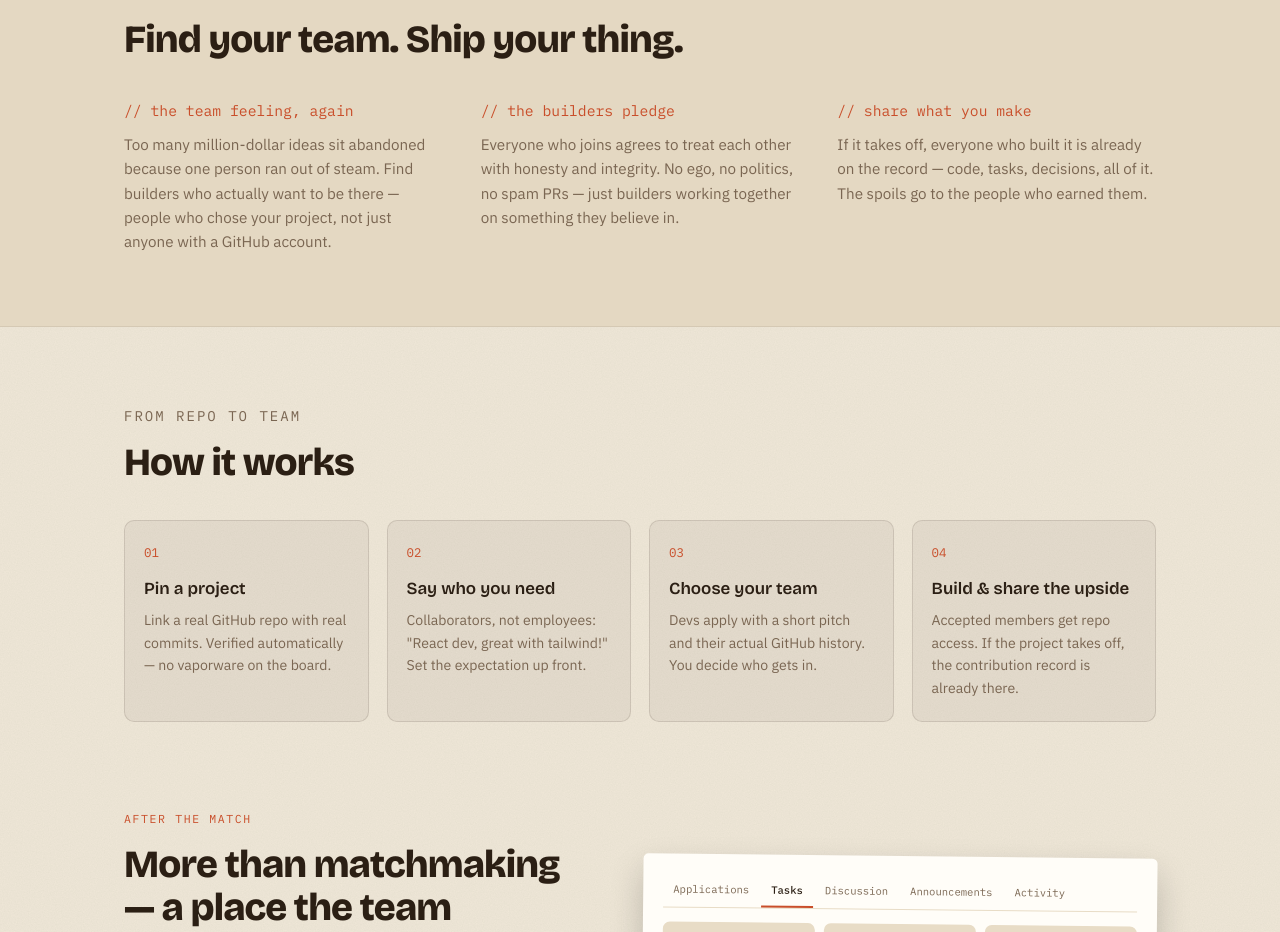
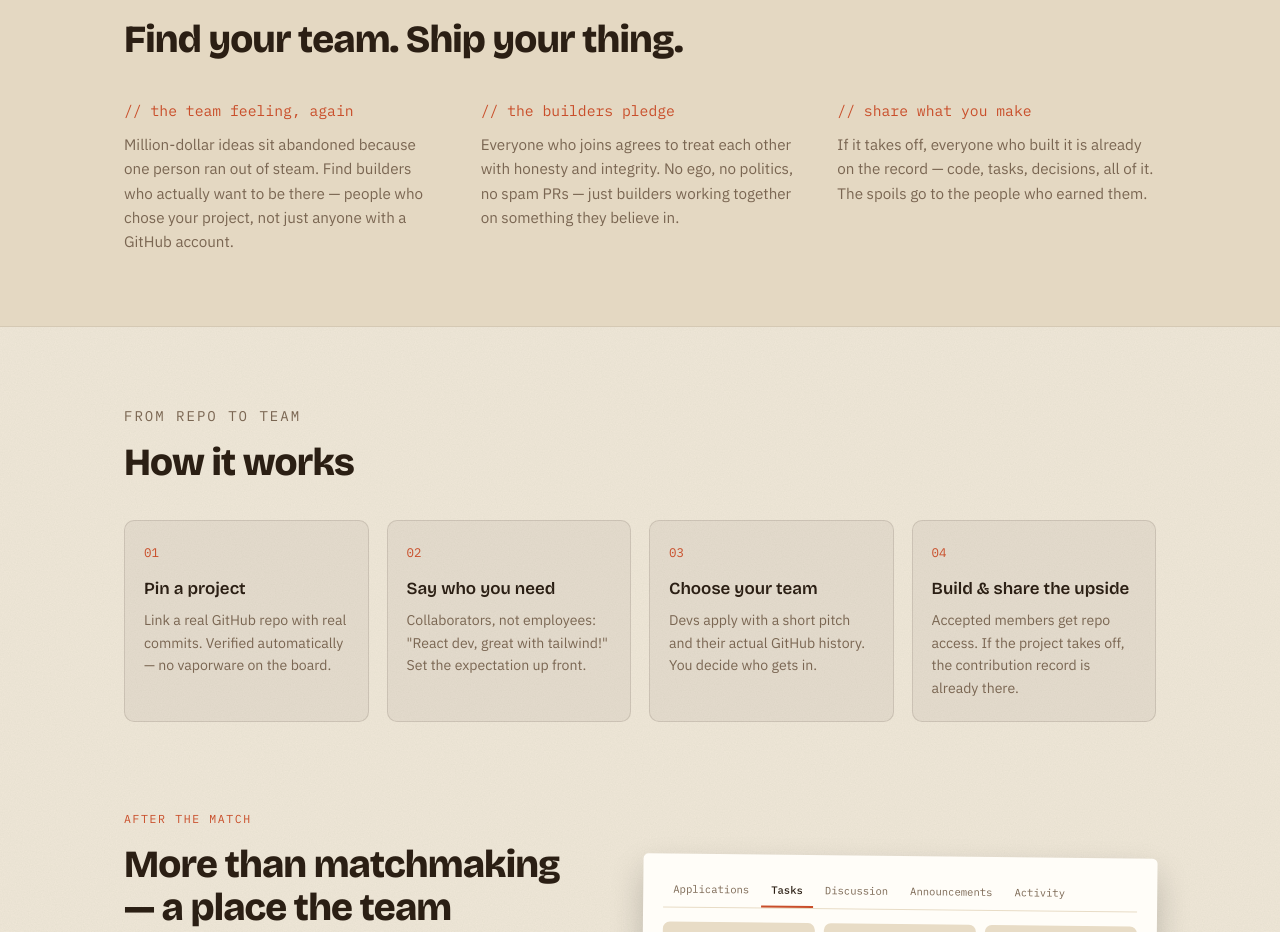
Before and after one commit to Liam-Griffiths/corkbored, a Next.js app: page / in a window 1280 px wide. Shown: the part 805-1737 px from the top of the page. Built offline with nearby package versions, Linux system fonts and the light colour scheme.

Commit message:
Update page.tsx

```diff
--- a/app/page.tsx
+++ b/app/page.tsx
@@ -261,7 +261,7 @@ export default function LandingPage() {
               <div className="grid">
                 <div>
                   <h3>{"// the team feeling, again"}</h3>
-                  <p>Too many million-dollar ideas sit abandoned because one person ran out of steam. Find builders who actually want to be there — people who chose your project, not just anyone with a GitHub account.</p>
+                  <p>Million-dollar ideas sit abandoned because one person ran out of steam. Find builders who actually want to be there — people who chose your project, not just anyone with a GitHub account.</p>
                 </div>
                 <div>
                   <h3>{"// the builders pledge"}</h3>
```
